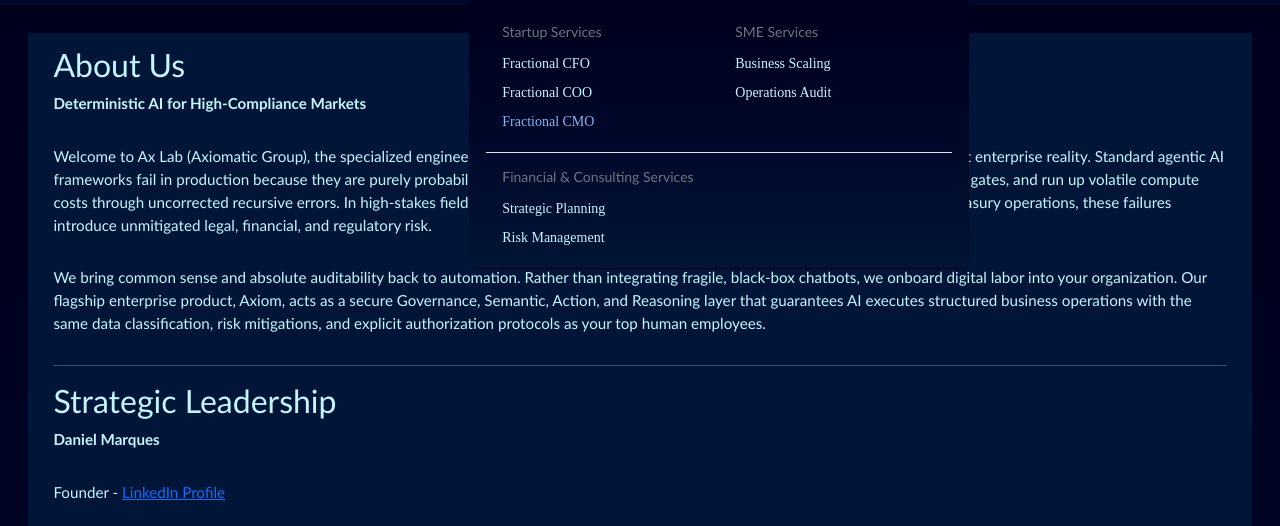
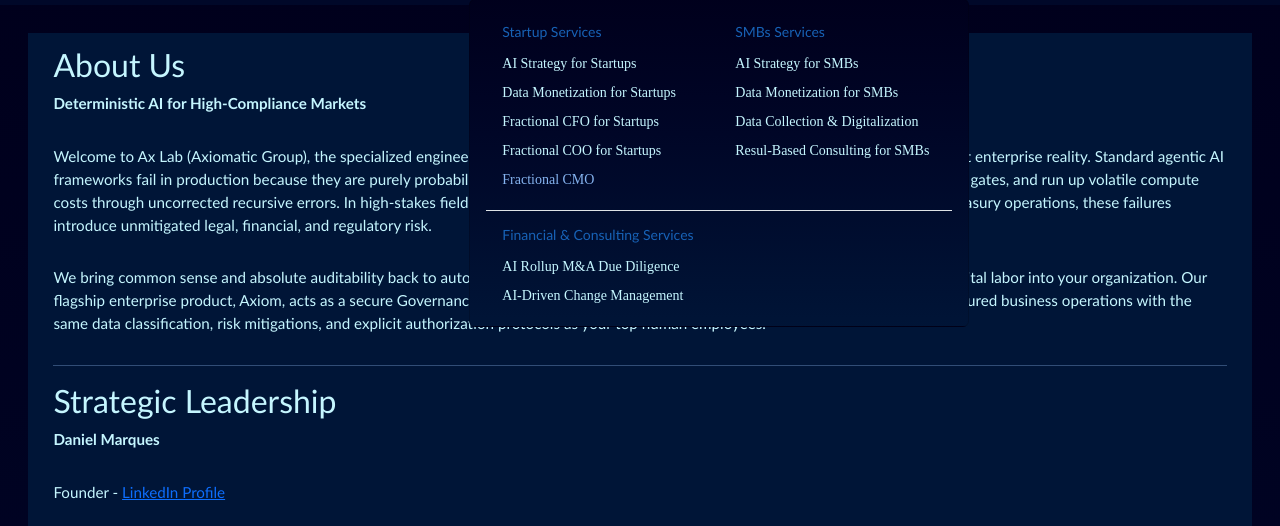
Before and after one commit to axiomatic7group/ax_portfolio, a Django app: page /about/ in a window 1280 px wide, after a click on "Ax Services". Shown: the part 51-577 px from the top of the page. Run offline with Django 5.2, Linux system fonts and the light colour scheme; some libraries are stand-ins or nearby versions.

Commit message:
cosmetic updates

```diff
--- a/static/style.css
+++ b/static/style.css
@@ -207,6 +207,11 @@ nav.navbar-dark {
 
 }
 
+.dropdown-header {
+    color: var(--highlight) !important;
+    font-size: inherit !important;
+}
+
 nav .dropdown-menu.show {
     background: linear-gradient(0deg, var(--bg-light) 0%, var(--bg-dark) 100%) !important;
     font-size: 14px;
--- a/templates/base public.html
+++ b/templates/base public.html
@@ -62,22 +62,26 @@
                                 <div class="d-flex flex-column flex-sm-row justify-content-between mb-3">
                                     <div style="flex: 1;">
                                         <h6 class="dropdown-header ">Startup Services</h6>
-                                        <a class="dropdown-item" href="/portfolio/service/5">Fractional CFO</a>
-                                        <a class="dropdown-item" href="/portfolio/service/6">Fractional COO</a>
+                                        <a class="dropdown-item" href="/portfolio/service/best-ai-strategy-for-startups">AI Strategy for Startups</a>
+                                        <a class="dropdown-item" href="/portfolio/service/how-to-monetize-your-startup-data">Data Monetization for Startups</a>
+                                        <a class="dropdown-item" href="/portfolio/service/Hire-Fractional-CFO-for-your-startup">Fractional CFO for Startups</a>
+                                        <a class="dropdown-item" href="/portfolio/service/Hire-Fractional-COO-for-your-startup">Fractional COO for Startups</a>
                                         <a class="dropdown-item disabled" href="">Fractional CMO</a>
                                     </div>
                                     <div class="mt-3 mt-sm-0" style="flex: 1;">
-                                        <h6 class="dropdown-header">SME Services</h6>
+                                        <h6 class="dropdown-header">SMBs Services</h6>
                                         <!-- Add your SME services here -->
-                                        <a class="dropdown-item" href="#">Business Scaling</a>
-                                        <a class="dropdown-item" href="#">Operations Audit</a>
+                                        <a class="dropdown-item" href="/portfolio/service/best-ai-strategy-for-smbs">AI Strategy for SMBs</a>
+                                        <a class="dropdown-item" href="/portfolio/service/how-to-monetize-your-small-business-data">Data Monetization for SMBs</a>
+                                        <a class="dropdown-item" href="/portfolio/service/how-to-unlock-the-value-of-your-small-business-data">Data Collection & Digitalization</a>
+                                        <a class="dropdown-item" href="/portfolio/service/how-to-transform-your-small-business-with-ai">Resul-Based Consulting for SMBs</a>
                                     </div>
                                 </div>
                                 <!-- Full-width Bottom Section -->
                                 <div class="pt-2 border-top">
                                     <h6 class="dropdown-header">Financial & Consulting Services</h6>
-                                    <a class="dropdown-item" href="#">Strategic Planning</a>
-                                    <a class="dropdown-item" href="#">Risk Management</a>
+                                    <a class="dropdown-item" href="/portfolio/service/how-to-maximize-your-ai-rollup-deal-roi">AI Rollup M&A Due Diligence</a>
+                                    <a class="dropdown-item" href="/portfolio/service/how-to-transform-your-ai-strategy-into-true-roi">AI-Driven Change Management</a>
                                 </div>
                             </div>
                         </li>
```
Also changed, not shown: 1 other file.
